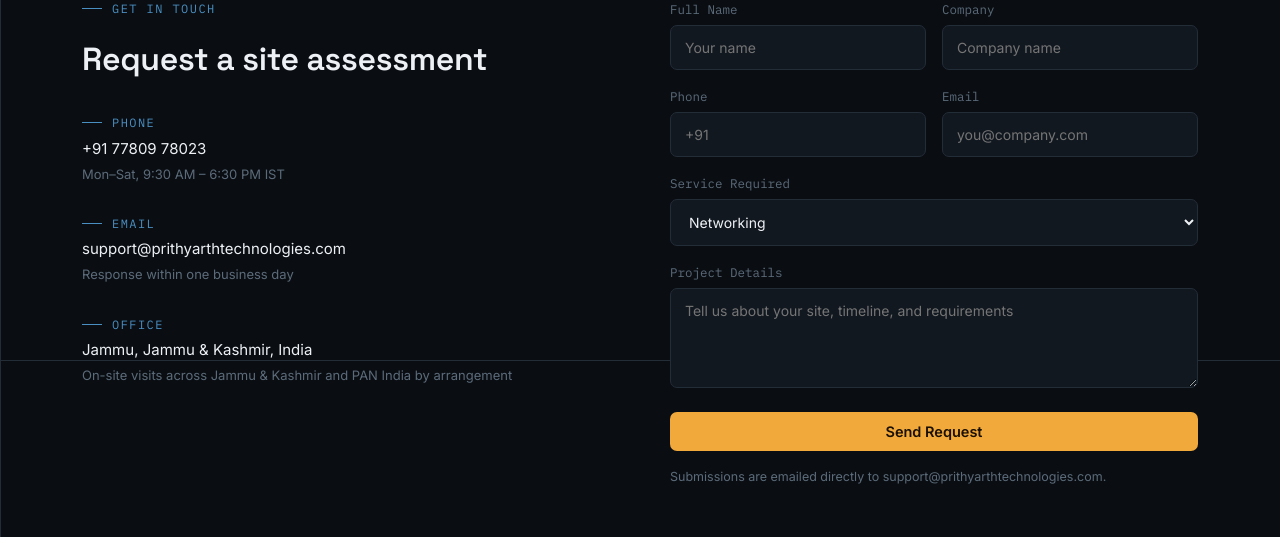
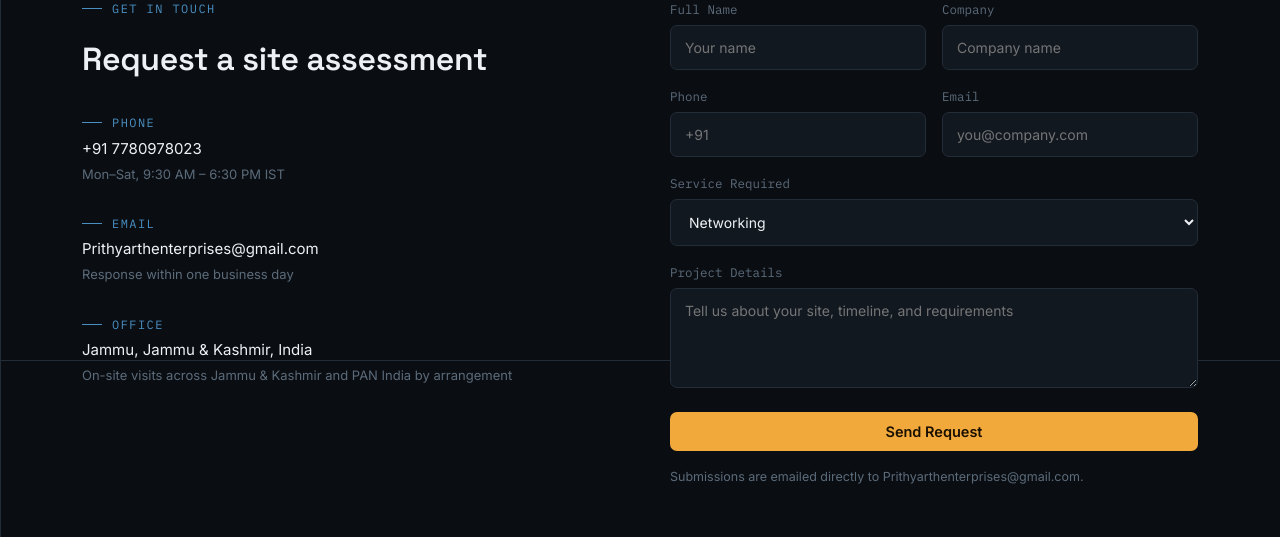
Before and after one commit to Prirah0116/prithyarthtechnologies.com, a plain HTML site: page Website.html in a window 1280 px wide. Shown: the part 3640-4177 px from the top of the page. Drawn offline with Linux system fonts and the light colour scheme.

Commit message:
Update and rename index.html to Website.html

```diff
--- a/index.html
+++ b/Website.html
@@ -533,12 +533,12 @@
       <h2 style="font-size:32px;margin-bottom:28px;">Request a site assessment</h2>
       <div class="contact-info-item">
         <div class="eyebrow" style="margin-bottom:4px;">Phone</div>
-        <p>+91 77809 78023</p>
+        <p>+91 7780978023</p>
         <span>Mon–Sat, 9:30 AM – 6:30 PM IST</span>
       </div>
       <div class="contact-info-item">
         <div class="eyebrow" style="margin-bottom:4px;">Email</div>
-        <p>support@prithyarthtechnologies.com</p>
+        <p>Prithyarthenterprises@gmail.com</p>
         <span>Response within one business day</span>
       </div>
       <div class="contact-info-item">
@@ -589,7 +589,7 @@
         <textarea id="msg" name="Project Details" placeholder="Tell us about your site, timeline, and requirements"></textarea>
       </div>
       <button type="submit" class="btn btn-primary" style="justify-content:center;">Send Request</button>
-      <p style="color:var(--text-faint);font-size:12.5px;">Submissions are emailed directly to support@prithyarthtechnologies.com.</p>
+      <p style="color:var(--text-faint);font-size:12.5px;">Submissions are emailed directly to Prithyarthenterprises@gmail.com.</p>
     </form>
   </div>
 </section>
```
